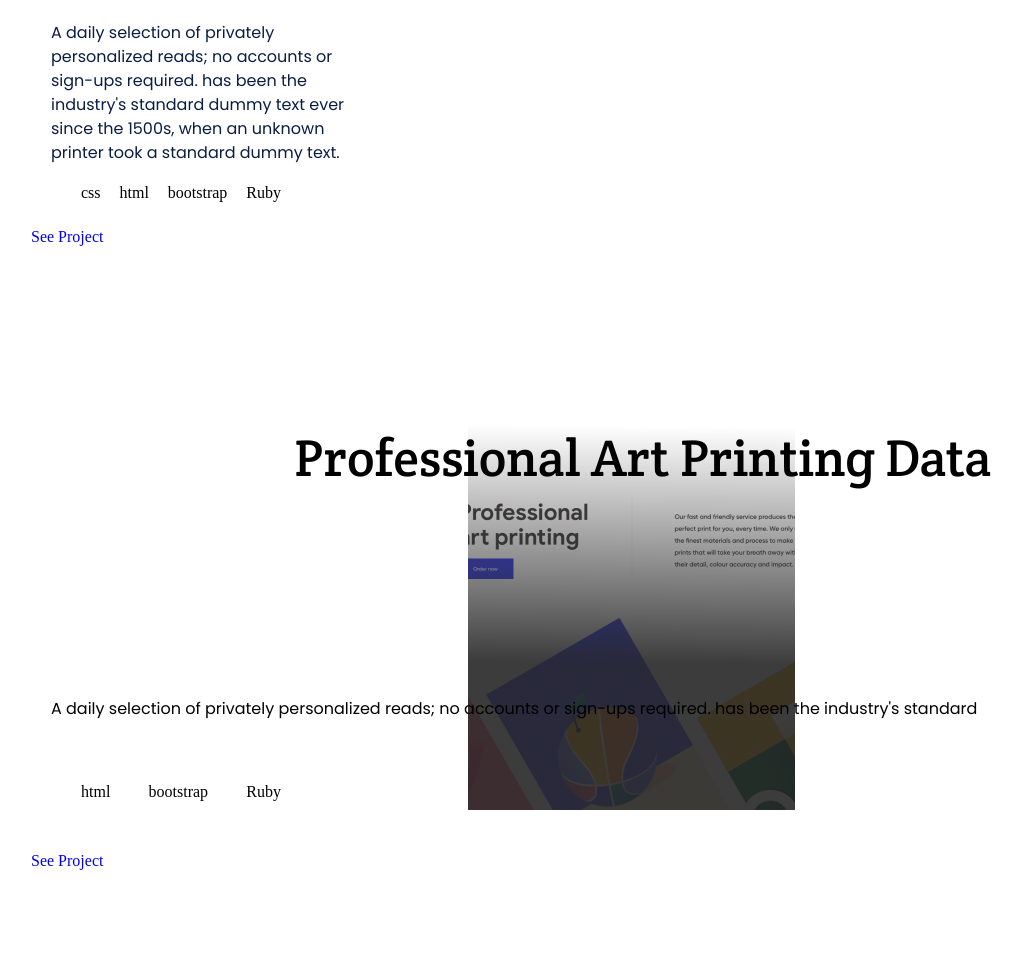
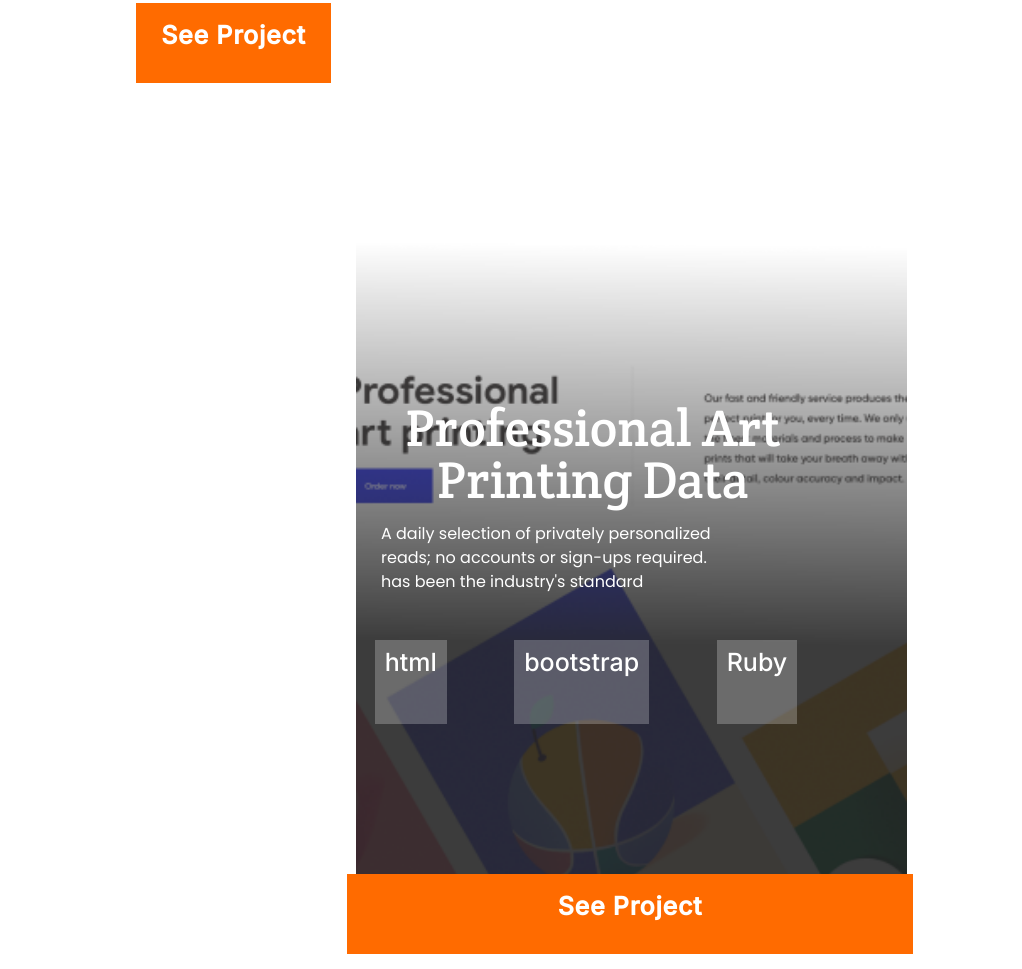
Before and after one commit to mansa-susa/Portfolio-setup_and_mobile_version_skeleton, a website: page index.html in a window 1280 px wide. Shown: the part 1828-2797 px from the top of the page, without its empty margins (9-1031 px from the left). Drawn offline with Linux system fonts and the light colour scheme.

Commit message:
completed style sheet for work section

```diff
--- a/index.html
+++ b/index.html
@@ -6,11 +6,11 @@
     <meta name="viewport" content="width=device-width, initial-scale=1.0">
     <title>Mansa Susa</title>
     <link rel="stylesheet" href="styles.css" />
-    <link href="https://fonts.googleapis.com/css2?family=Crete+Round&family=Poppins&family=Roboto:ital,wght@1,700&display=swap" rel="stylesheet">
+    <link href="https://fonts.googleapis.com/css2?family=Crete+Round&family=Inter:wght@500&family=Poppins&family=Roboto:ital,wght@1,700&display=swap" rel="stylesheet">
   </head>
   <body>
-    <header class="flex">
-      <a href="#"><h1 id="logo">Mansa Susa</h1></a>
+    <header>
+      <h1><a id='logo' href="index.html">Mansa Susa</a></h1>
       <nav id="hamburger"><a href="#"><img src="imgs/Union.png" alt="hamburger"></a></nav>
     </header>
     <main class="flex">
@@ -23,7 +23,7 @@
             need coded, don’t hestiate to contact me.
           </p>
         <div class="flex socials">
-          <ul class="flex">
+          <ul class="flex socials">
             <li><a href="https://github.com/mansa-susa/"><img src="imgs/github.png" alt="github-icon"></a></li>
             <li><a href="https://www.linkedin.com/in/faruq-hammed-931862169/"><img src="imgs/linkedin.png" alt="linkedin-icon"></a></li>
             <li><a href="#"><img src="imgs/angelist.png" alt="angelist-icon"></a></li>
@@ -41,74 +41,73 @@
         <p class="story">
           A daily selection of privately personalized reads; no accounts or sign-ups required. has been the industry's standard dummy text ever since the 1500s, when an unknown printer took a standard dummy text.
         </p>
-        <ul class="languages flex">
+        <ul class="story flex">
           <li>css</li>
           <li>html</li>
           <li>bootstrap</li>
           <li>Ruby</li>
         </ul>
-        <a href="#" class="button">See Project</a>
+        <a href="#" class="story button">See Project</a>
       </section>
       <section class="featured grid">
-        <h2>Professional Art Printing Data</h2>
-        <p>A daily selection of privately personalized reads; no accounts or sign-ups required. has been the industry's standard</p>
-        <ul class="languages flex">
+        <h2 class="featured">Professional Art Printing Data</h2>
+        <p  class="featured">A daily selection of privately personalized reads; no accounts or sign-ups required. has been the industry's standard</p>
+        <ul class="featured flex">
           <li>html</li>
           <li>bootstrap</li>
           <li>Ruby</li>
         </ul>
-        <a href="#" class="button">See Project</a>
+        <a href="#" class="featured button">See Project</a>
       </section>
       <section class="featured grid">
-        <h2>Professional Art Printing Data</h2>
-        <p>A daily selection of privately personalized reads; no accounts or sign-ups required. has been the industry's standard</p>
-        <ul class="languages flex">
+        <h2 class="featured">Professional Art Printing Data</h2>
+        <p  class="featured">A daily selection of privately personalized reads; no accounts or sign-ups required. has been the industry's standard</p>
+        <ul class="featured flex">
           <li>html</li>
           <li>bootstrap</li>
           <li>Ruby</li>
         </ul>
-        <a href="#" class="button">See Project</a>
+        <a href="#" class="featured button">See Project</a>
       </section>
       <section class="featured grid">
-        <h2>Professional Art Printing Data</h2>
-        <p>A daily selection of privately personalized reads; no accounts or sign-ups required. has been the industry's standard</p>
-        <ul class="languages flex">
+        <h2 class="featured">Professional Art Printing Data</h2>
+        <p  class="featured">A daily selection of privately personalized reads; no accounts or sign-ups required. has been the industry's standard</p>
+        <ul class="featured flex">
           <li>html</li>
           <li>bootstrap</li>
           <li>Ruby</li>
         </ul>
-        <a href="#" class="button">See Project</a>
+        <a href="#" class="featured button">See Project</a>
       </section>
       <section class="featured grid">
-        <h2>Professional Art Printing Data</h2>
-        <p>A daily selection of privately personalized reads; no accounts or sign-ups required. has been the industry's standard</p>
-        <ul class="languages flex">
+        <h2 class="featured">Professional Art Printing Data</h2>
+        <p  class="featured">A daily selection of privately personalized reads; no accounts or sign-ups required. has been the industry's standard</p>
+        <ul class="featured flex">
           <li>html</li>
           <li>bootstrap</li>
           <li>Ruby</li>
         </ul>
-        <a href="#" class="button">See Project</a>
+        <a href="#" class="featured button">See Project</a>
       </section>
       <section class="featured grid">
-        <h2>Professional Art Printing Data</h2>
-        <p>A daily selection of privately personalized reads; no accounts or sign-ups required. has been the industry's standard</p>
-        <ul class="languages flex">
+        <h2 class="featured">Professional Art Printing Data</h2>
+        <p  class="featured">A daily selection of privately personalized reads; no accounts or sign-ups required. has been the industry's standard</p>
+        <ul class="featured flex">
           <li>html</li>
           <li>bootstrap</li>
           <li>Ruby</li>
         </ul>
-        <a href="#" class="button">See Project</a>
+        <a href="#" class="featured button">See Project</a>
       </section>
       <section class="featured grid">
-        <h2>Professional Art Printing Data</h2>
-        <p>A daily selection of privately personalized reads; no accounts or sign-ups required. has been the industry's standard</p>
-        <ul class="languages flex">
+        <h2 class="featured">Professional Art Printing Data</h2>
+        <p  class="featured">A daily selection of privately personalized reads; no accounts or sign-ups required. has been the industry's standard</p>
+        <ul class="featured flex">
           <li>html</li>
           <li>bootstrap</li>
           <li>Ruby</li>
         </ul>
-        <a href="#" class="button">See Project</a>
-      </section>
+        <a href="#" class="featured button">See Project</a>
       </section>
       </main>
   </body>
--- a/styles.css
+++ b/styles.css
@@ -5,9 +5,16 @@
   box-sizing: border-box;
   text-decoration: none;
 }
-
 body {
   width: 100%;
+}
+
+.flex {
+  display: flex;
+}
+
+.grid{
+  display: grid;
 }
 
 header {
@@ -28,7 +35,7 @@ header {
 }
 
 #hamburger {
-  margin: 40px 20px;
+  margin: 30px 20px;
   margin-left: auto;
   width: 18px;
   height: 12px;
@@ -97,7 +104,10 @@ p {
 ul {
   list-style: none;
   margin-left: 50px;
-  justify-content: space-between;
+  justify-content:space-around;
+}
+
+ul.socials{
   width: 200px;
 }
 
@@ -123,7 +133,6 @@ div.recent{
 h2.recent {
   color: #1C1A19;
   border-bottom: 2px solid #212121;
-
 }
 
 section.recent {
@@ -137,24 +146,123 @@ section.recent {
 h2.story{
   color: #091E42;
   width: 600px;
+  grid-column: 1 / 5;
 }
 
-.story p{
+p.story{
   color: #091E42;
-  width: 327px;
-  height: 127px;
+  width: 80%;
+  height: 200px;
+  grid-column: 1 / 5;
+  margin-top: -200px;
+  margin-left: 10%;
 }
 
-.featured{
+.story {
+  grid-template-columns: 1fr 1fr 1fr 1fr;
+}
+
+ul.story{
+  grid-column: 1 / 3;
+  margin-left: 16%;
+  margin-top: -200px;
+  height: 35px;
+}
+
+
+ul.story li{
+  color: #091E42;
+  font-style:normal;
+  font-family: 'Inter', sans-serif;
+  font-size: 25px;
+  font-weight: 500;
+  line-height: 25px;
+  letter-spacing: 0em;
+  text-align: center;
+  border: 2px solid #8993A4;
+  padding: 2px 10px;
+}
+
+a.story {
+  grid-column: 1 / 2;
+  margin-top: -200px;
+  margin-left: 35%;
+  font-family: 'Inter', sans-serif;
+  font-style: normal;
+  font-weight: 700;
+  font-size: 25px;
+  line-height: 24px;
+  text-align: center;
+  letter-spacing: 0.03em;
+  background: #FF6B00;
+  height: 80px;
+  color: #FFFFFF;
+  padding-top: 20px;
+}
+section.featured {
+  background-color: linear-gradient(180.45deg, rgba(38, 38, 38, 0) 0.75%, rgba(38, 38, 38, 0.9) 61.94%);
   background-image: url(imgs/bgdimg.png);
   background-repeat: no-repeat;
   background-position: center;
+  background-size: contain;
+  margin-top: -50px;
+  margin-bottom: 150px;
+  grid-template-columns: 1fr 1fr 1fr 1fr 1fr 1fr;
 }
 
-.grid{
-  display: grid;
+h2.featured {
+  grid-column: 1 / 6 ;
+  color: #FFFFFF;
+  margin-left: 35%;
+  width: 400px;
+  height: 81px;
+  padding-top: 40px;
 }
 
-.flex {
-  display: flex;
+p.featured{
+  grid-column: 1 / 4;
+  color: #FFFFFF;
+  margin: -80px;
+  margin-left: 350px;
+  margin-top: -70px;
 }
+ul.featured{
+  grid-column: 1 / 5;
+  margin-top: 0px;
+  margin-left: 310px;
+  margin-bottom: 100px;
+
+}
+
+ul.featured li{
+  font-style:normal;
+  font-family: 'Inter', sans-serif;
+  font-size: 25px;
+  font-weight: 500;
+  line-height: 25px;
+  letter-spacing: 0em;
+  text-align: center;
+  padding: 10px 10px 0px;
+  color:#FFFFFF;
+  background-color: rgba(255, 255, 255, 0.24);;
+}
+
+a.featured{
+  grid-column: 1 / 6;
+  text-align: center;
+  margin-bottom: -150px;
+  margin-top: 50px;
+  font-family: 'Inter', sans-serif;
+  font-style: normal;
+  font-weight: 700;
+  font-size: 25px;
+  line-height: 24px;
+  text-align: center;
+  letter-spacing: 0.03em;
+  background: #FF6B00;
+  height: 80px;
+  color: #FFFFFF;
+  margin-left: 316px;
+  margin-right: 118px;
+  padding-top: 20px;
+}
```
